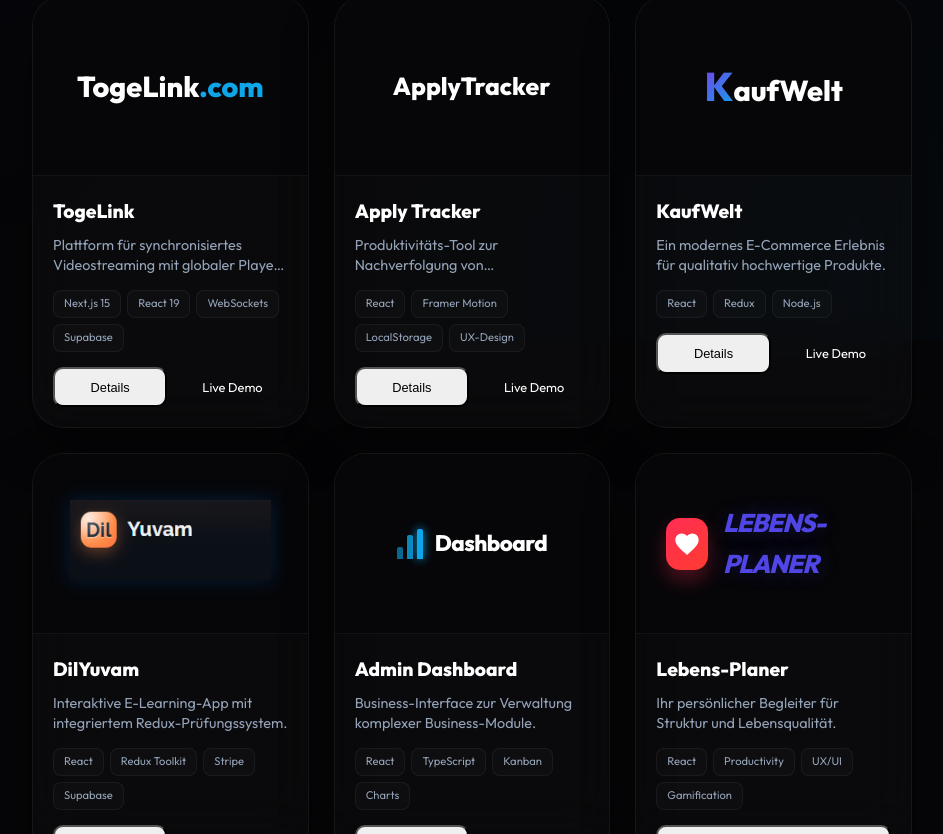
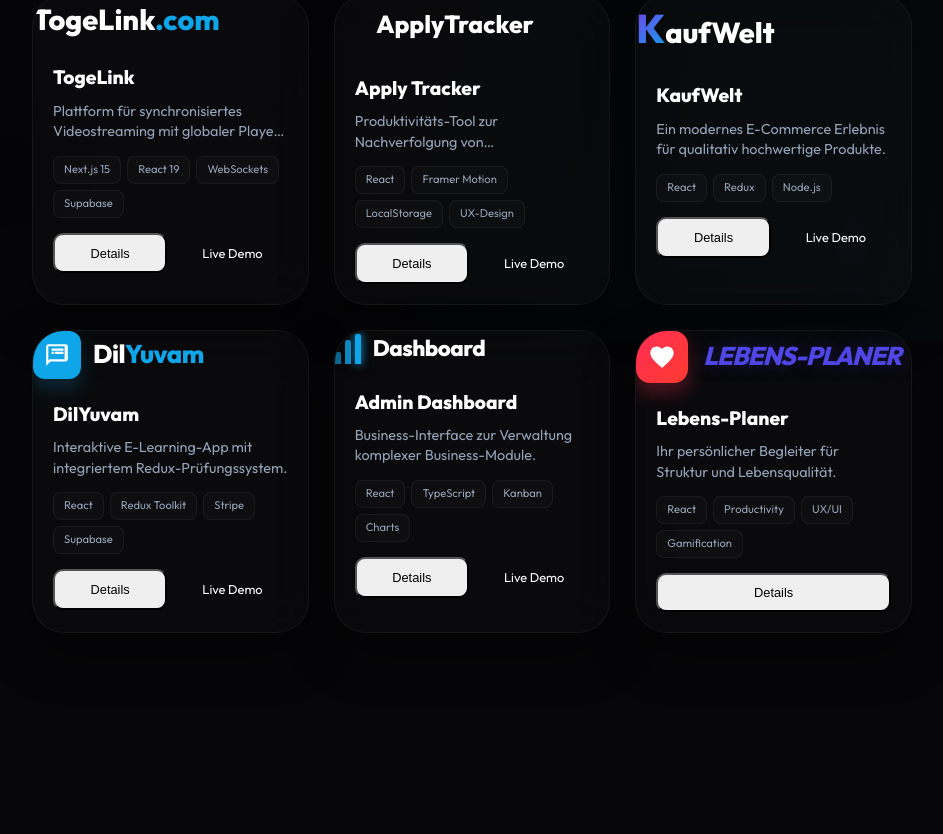
Before and after one commit to kutaykurt/portfolio, a React (Vite) app: page /projekte in a window 1280 px wide. Shown: the part 459-1293 px from the top of the page, without its empty margins (168-1111 px from the left). Built offline with nearby package versions, Linux system fonts and the light colour scheme.

Commit message:
Change DilYuvam logo to code-based (CSS/SVG) and fix syntax error

```diff
--- a/src/pages/Projects.css
+++ b/src/pages/Projects.css
@@ -92,10 +92,38 @@
 }
 
 /* DilYuvam Logo */
-.dilyuvam-logo img {
-    height: 80px;
-    width: auto;
-    filter: drop-shadow(0 0 10px rgba(0, 122, 255, 0.2));
+.dilyuvam-logo {
+    display: flex;
+    align-items: center;
+    gap: 12px;
+}
+
+.dilyuvam-logo .logo-icon {
+    width: 48px;
+    height: 48px;
+    background: var(--accent-blue);
+    border-radius: 12px;
+    display: flex;
+    justify-content: center;
+    align-items: center;
+    color: white;
+    box-shadow: 0 10px 20px rgba(14, 165, 233, 0.2);
+}
+
+.dilyuvam-logo .logo-icon svg {
+    width: 26px;
+    height: 26px;
+}
+
+.dilyuvam-logo .logo-text {
+    font-size: 1.6rem;
+    font-weight: 800;
+    color: var(--text-color);
+    letter-spacing: -0.5px;
+}
+
+.dilyuvam-logo .logo-text span {
+    color: var(--accent-blue);
 }
 
 /* Lebens-Planer Logo */
--- a/src/pages/Projects.jsx
+++ b/src/pages/Projects.jsx
@@ -1,7 +1,6 @@
-import { useState } from 'react';
+import { useState, useEffect } from 'react';
 import { motion, AnimatePresence } from 'framer-motion';
 import './Projects.css';
-import dilyuvamLogo from '../assets/dilyuvam_logo.png';
 import adminDashboardImg from '../assets/admin_dashboard.png';
 
 const projects = [
@@ -66,7 +65,7 @@
             'Fortschrittsanalyse für Lernende'
         ],
         tags: ['React', 'Redux Toolkit', 'Stripe', 'Supabase'],
-        image: dilyuvamLogo,
+        image: null,
         isCustomLogo: true,
         logoType: 'dilyuvam',
         link: 'https://www.dilyuvam.com'
@@ -135,7 +134,12 @@
         case 'dilyuvam':
             return (
                 <div className="custom-logo dilyuvam-logo">
-                    <img src={dilyuvamLogo} alt="DilYuvam" />
+                    <div className="logo-icon">
+                        <svg viewBox="0 0 24 24" fill="currentColor">
+                            <path d="M20 2H4c-1.1 0-1.99.9-1.99 2L2 22l4-4h14c1.1 0 2-.9 2-2V4c0-1.1-.9-2-2-2zm-1 14H5.17L4 17.17V4h15v12zM7 9h2v2H7V9zm3 0h8v2h-8V9zm-3-3h11v2H7V6z" />
+                        </svg>
+                    </div>
+                    <span className="logo-text">Dil<span>Yuvam</span></span>
                 </div>
             );
         case 'admindashboard':
@@ -191,7 +195,7 @@
                             transition={{ delay: index * 0.1 }}
                             className="project-card glass"
                         >
-                            <div className={`project-image ${project.isLogo ? 'logo-container' : ''} ${project.isCustomLogo ? 'custom-logo-container' : ''}`}>
+                            <div className={`project - image ${project.isLogo ? 'logo-container' : ''} ${project.isCustomLogo ? 'custom-logo-container' : ''} `}>
                                 {project.isCustomLogo ? (
                                     <LogoRenderer type={project.logoType} />
                                 ) : (
```
